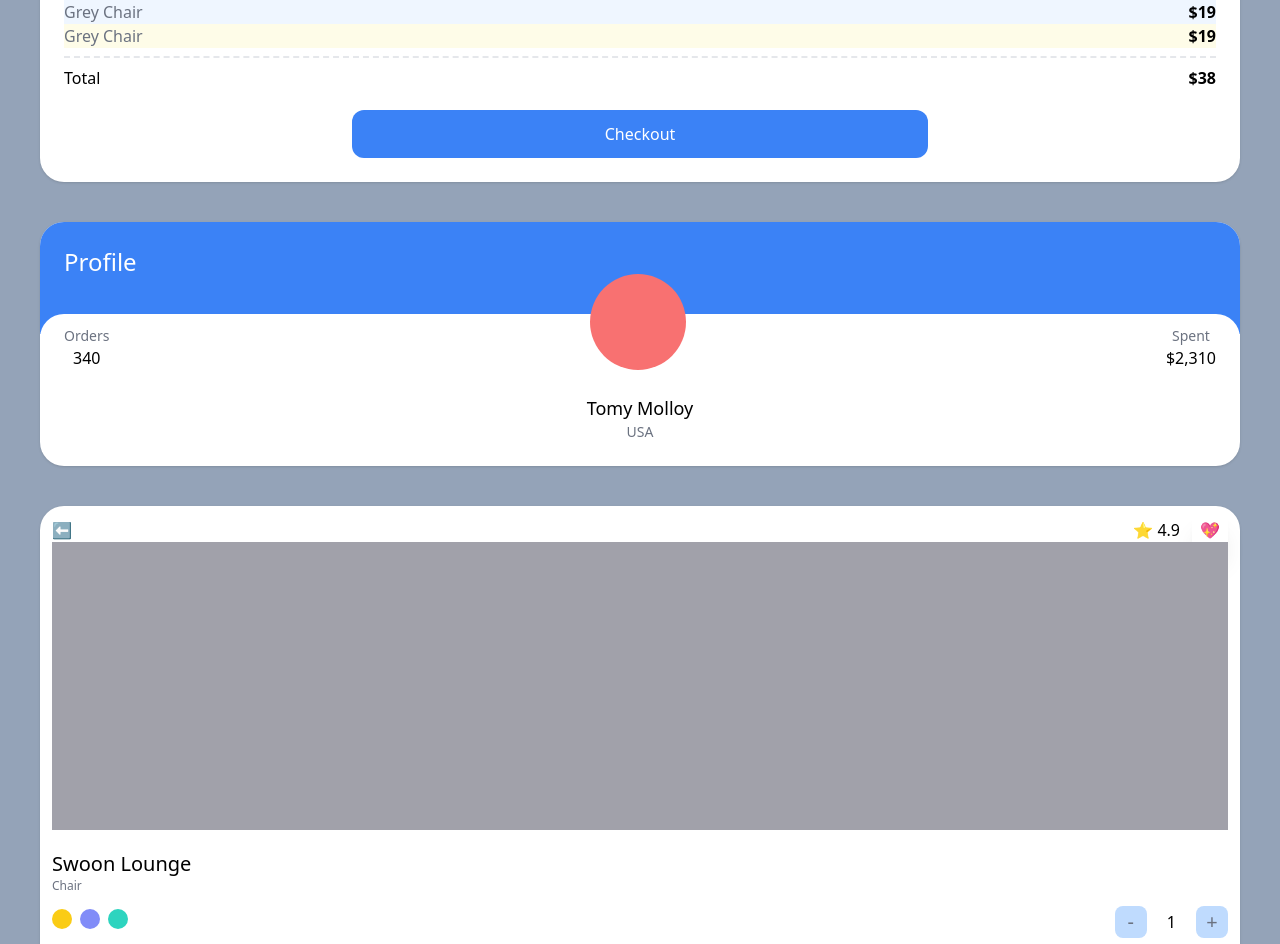
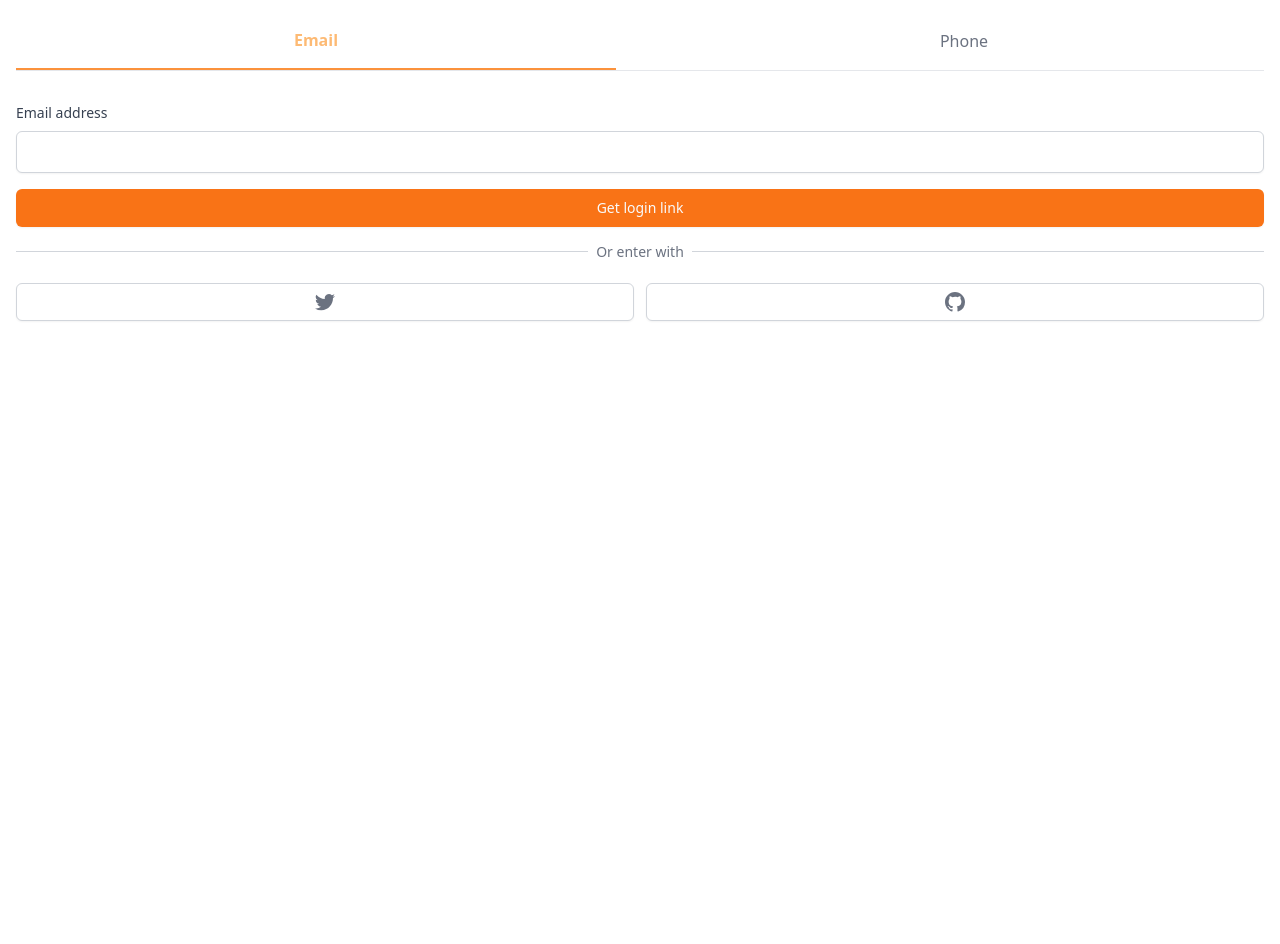
Before and after one commit to Choi-Yuchan/Rabbit-market, a Next.js app: page / in a window 1280 px wide. Shown: the part 188-1132 px from the top of the page. After the commit the page ends 800 px from the top, so only its background shows below. Built offline with nearby package versions, Linux system fonts and the light colour scheme.

Commit message:
Create auth page

```diff
--- a/package.json
+++ b/package.json
@@ -8,6 +8,7 @@
     "lint": "next lint"
   },
   "dependencies": {
+    "@tailwindcss/forms": "^0.4.0",
     "next": "^12.0.10",
     "react": "^18.0.0-rc.0",
     "react-dom": "^18.0.0-rc.0"
--- /dev/null
+++ b/pages/enter.tsx
@@ -0,0 +1,111 @@
+import { useState } from "react";
+
+function cls(...classnames: string[]) {
+  return classnames.join(" ");
+}
+export default function Enter() {
+  const [method, setMethod] = useState<"email" | "phone">("email");
+  const onEmailClick = () => setMethod("email");
+  const onPhoneClick = () => setMethod("phone");
+  return (
+    <div className="mt-16 px-4">
+      <h3 className="text-3xl font-bold text-center">Enter to Carrot</h3>
+      <div className="mt-16">
+        <div className="flex flex-col items-center">
+          <h5 className="text-sm text-gray-600 font-medium">Enter using:</h5>
+          <div className="grid border-b w-full mt-8 grid-cols-2 gap-12">
+            <button
+              className={cls(
+                "pb-4 font-medium text-gray-500",
+                method === "email"
+                  ? "border-b-2 border-orange-400 text-orange-300 font-semibold"
+                  : ""
+              )}
+              onClick={onEmailClick}
+            >
+              Email
+            </button>
+            <button
+              className={cls(
+                "pb-4 font-medium text-gray-500",
+                method === "phone"
+                  ? "border-b-2 border-orange-400 text-orange-300 font-semibold"
+                  : ""
+              )}
+              onClick={onPhoneClick}
+            >
+              Phone
+            </button>
+          </div>
+        </div>
+        <form className="flex flex-col mt-8">
+          <label className="text-sm font-medium text-gray-700">
+            {method === "email" ? "Email address" : null}
+            {method === "phone" ? "Phone number" : null}
+          </label>
+          <div className="mt-2">
+            {method === "email" ? (
+              <input
+                type="email"
+                className="appearance-none w-full px-3 py-2 border border-gray-300 rounded-md shadow-sm placeholder-gray-400 focus:outline-none focus:ring-orange-500 focus:border-orange-500"
+                required
+              />
+            ) : null}
+            {method === "phone" ? (
+              <div className="flex rounded-md shadow-sm">
+                <span className="flex items-center justify-center px-3 rounded-l-md border border-r-0 border-gray-300 bg-gray-50 text-gray-600 select-none">
+                  +82
+                </span>
+                <input
+                  type="number"
+                  className="appearance-none w-full px-3 py-2 border border-gray-300 rounded-r-md shadow-sm placeholder-gray-400 focus:outline-none focus:ring-orange-500 focus:border-orange-500"
+                  required
+                />
+              </div>
+            ) : null}
+          </div>
+          <button className="mt-4 bg-orange-500 text-gray-50 hover:bg-orange-600 py-2 px-4 border border-transparent rounded-md shadow-sm text-sm font-medium focus:ring-2 focus:ring-offset-2 focus:ring-orange-500">
+            {method === "email" ? "Get login link" : null}
+            {method === "phone" ? "Get one-time password" : null}
+          </button>
+        </form>
+        <div className="mt-6">
+          <div className="relative">
+            <div className="absolute w-full border-t border-gray-300" />
+            <div className="relative -top-3 text-center">
+              <span className="bg-white text-sm text-gray-500 px-2">
+                Or enter with
+              </span>
+            </div>
+          </div>
+          <div className="grid grid-cols-2 gap-3 mt-2">
+            <button className="flex justify-center items-center py-2 px-4 border border-gray-300 rounded-md shadow-sm bg-white text-sm font-medium text-gray-500 hover:bg-gray-50">
+              <svg
+                className="w-5 h-5"
+                aria-hidden="true"
+                fill="currentColor"
+                viewBox="0 0 20 20"
+              >
+                <path d="M6.29 18.251c7.547 0 11.675-6.253 11.675-11.675 0-.178 0-.355-.012-.53A8.348 8.348 0 0020 3.92a8.19 8.19 0 01-2.357.646 4.118 4.118 0 001.804-2.27 8.224 8.224 0 01-2.605.996 4.107 4.107 0 00-6.993 3.743 11.65 11.65 0 01-8.457-4.287 4.106 4.106 0 001.27 5.477A4.073 4.073 0 01.8 7.713v.052a4.105 4.105 0 003.292 4.022 4.095 4.095 0 01-1.853.07 4.108 4.108 0 003.834 2.85A8.233 8.233 0 010 16.407a11.616 11.616 0 006.29 1.84" />
+              </svg>
+            </button>
+            <button className="flex justify-center items-center py-2 px-4 border border-gray-300 rounded-md shadow-sm bg-white text-sm font-medium text-gray-500 hover:bg-gray-50">
+              <svg
+                className="w-5 h-5"
+                aria-hidden="true"
+                fill="currentColor"
+                viewBox="0 0 20 20"
+              >
+                <path
+                  fillRule="evenodd"
+                  d="M10 0C4.477 0 0 4.484 0 10.017c0 4.425 2.865 8.18 6.839 9.504.5.092.682-.217.682-.483 0-.237-.008-.868-.013-1.703-2.782.605-3.369-1.343-3.369-1.343-.454-1.158-1.11-1.466-1.11-1.466-.908-.62.069-.608.069-.608 1.003.07 1.531 1.032 1.531 1.032.892 1.53 2.341 1.088 2.91.832.092-.647.35-1.088.636-1.338-2.22-.253-4.555-1.113-4.555-4.951 0-1.093.39-1.988 1.029-2.688-.103-.253-.446-1.272.098-2.65 0 0 .84-.27 2.75 1.026A9.564 9.564 0 0110 4.844c.85.004 1.705.115 2.504.337 1.909-1.296 2.747-1.027 2.747-1.027.546 1.379.203 2.398.1 2.651.64.7 1.028 1.595 1.028 2.688 0 3.848-2.339 4.695-4.566 4.942.359.31.678.921.678 1.856 0 1.338-.012 2.419-.012 2.747 0 .268.18.58.688.482A10.019 10.019 0 0020 10.017C20 4.484 15.522 0 10 0z"
+                  clipRule="evenodd"
+                />
+              </svg>
+            </button>
+          </div>
+        </div>
+      </div>
+    </div>
+  );
+}
--- a/pages/index.tsx
+++ b/pages/index.tsx
@@ -1,99 +1,8 @@
 import type { NextPage } from "next";
+import Enter from "./enter";
 
 const Home: NextPage = () => {
-  return (
-    <div className="bg-slate-400 py-20 px-10 grid gap-10 min-h-screen">
-      <div className="bg-white p-6 rounded-3xl shadow">
-        <span className="font-semibold text-3xl">Select Item</span>
-        <ul>
-          {[1, 2, 3, 4].map((i) => (
-            <div
-              key={i}
-              className="flex justify-between odd:bg-blue-50 even:bg-yellow-50"
-            >
-              <span className="text-gray-500">Grey Chair</span>
-              <span className="font-semibold">$19</span>
-            </div>
-          ))}
-        </ul>
-
-        <div className="flex justify-between mt-2 pt-2 border-t-2 border-dashed">
-          <span>Total</span>
-          <span className="font-semibold">$38</span>
-        </div>
-        <div className="flex justify-center items-center">
-          <button
-            className="mt-5 bg-blue-500 text-white p-3
-            rounded-xl text-center w-2/4 mx-auto
-          hover:bg-teal-500 hover:text-black
-          active:bg-yellow-500 focus:text-red-500"
-          >
-            Checkout
-          </button>
-        </div>
-      </div>
-      <div className="bg-white overflow-hidden rounded-3xl shadow group">
-        <div className="bg-blue-500 p-6 pb-14">
-          <span className="text-white text-2xl">Profile</span>
-        </div>
-        <div className="rounded-3xl p-6 bg-white relative -top-5">
-          <div className="flex relative -top-16 items-end justify-between">
-            <div className="flex flex-col items-center">
-              <span className="text-sm text-gray-500">Orders</span>
-              <span className="font-medium">340</span>
-            </div>
-            <div className="h-24 w-24 bg-red-400 rounded-full group-hover:bg-yellow-300 transition-colors" />
-            <div className="flex flex-col items-center">
-              <span className="text-sm text-gray-500">Spent</span>
-              <span className="font-medium">$2,310</span>
-            </div>
-          </div>
-          <div className="relative flex flex-col items-center -mt-10 -mb-5">
-            <span className="text-lg font-medium">Tomy Molloy</span>
-            <span className="text-sm text-gray-500">USA</span>
-          </div>
-        </div>
-      </div>
-      <div className="bg-white p-3 rounded-3xl shadow">
-        <div className="flex flex-col mb-5 justify-between">
-          <div className="flex justify-between">
-            <span>⬅️</span>
-            <div className="space-x-3">
-              <span>⭐ 4.9</span>
-              <span className="shadow-xl p-2 rounded-md">💖</span>
-            </div>
-          </div>
-          <div className="bg-zinc-400 h-72 mb-5" />
-          <div className="flex flex-col">
-            <span className="font-medium text-xl">Swoon Lounge</span>
-            <span className="text-xs text-gray-500">Chair</span>
-            <div className="mt-3 mb-5 flex justify-between items-center">
-              <div className="space-x-2">
-                <button className="w-5 h-5 rounded-full bg-yellow-400 focus:ring-2 ring-offset-2 ring-yellow-500 transition" />
-                <button className="w-5 h-5 rounded-full bg-indigo-400 focus:ring-2 ring-offset-2 ring-indigo-500 transition" />
-                <button className="w-5 h-5 rounded-full bg-teal-400 focus:ring-2 ring-offset-2 ring-teal-500 transition" />
-              </div>
-              <div className="flex items-center space-x-5">
-                <button className=" bg-blue-200 flex justify-center items-center aspect-square w-8 text-xl text-gray-500 rounded-lg">
-                  -
-                </button>
-                <span>1</span>
-                <button className=" bg-blue-200 flex justify-center items-center aspect-square w-8 text-xl text-gray-500 rounded-lg">
-                  +
-                </button>
-              </div>
-            </div>
-            <div className="flex justify-around items-center">
-              <span className="font-medium text-2xl">$450</span>
-              <button className="bg-blue-500 text-center text-white text-xs rounded-lg py-2 px-8">
-                Add to cart
-              </button>
-            </div>
-          </div>
-        </div>
-      </div>
-    </div>
-  );
+  return <Enter />;
 };
 
 export default Home;
--- a/tailwind.config.js
+++ b/tailwind.config.js
@@ -6,5 +6,6 @@
   theme: {
     extend: {},
   },
-  plugins: [],
+  darkMode: "media", // you can change to class
+  plugins: [require("@tailwindcss/forms")],
 };
```
Also changed, not shown: 1 other file (tests, documents, lock files or other folders).
